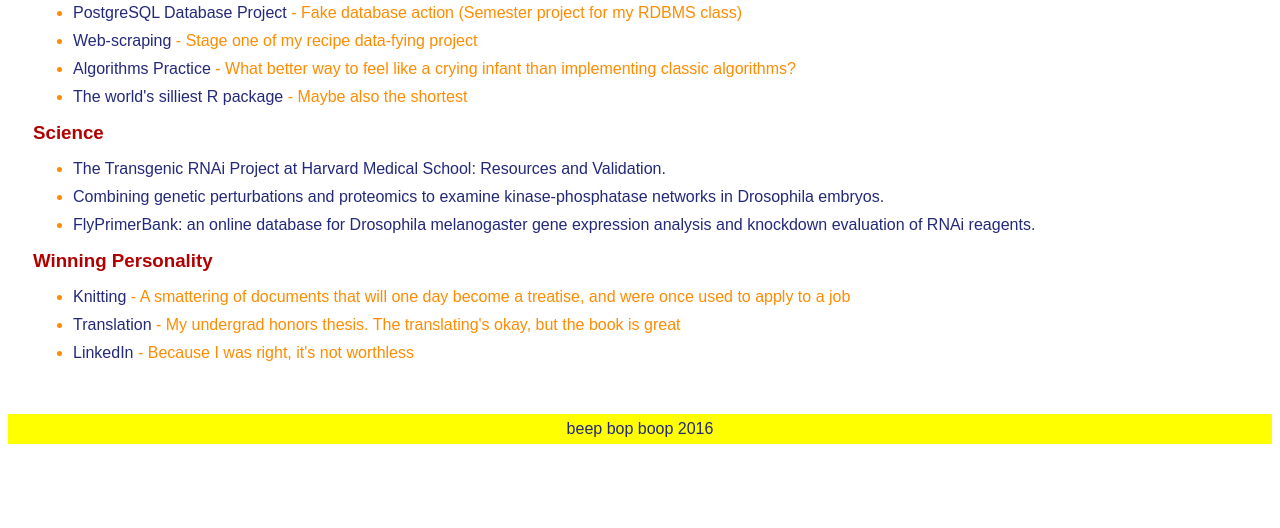
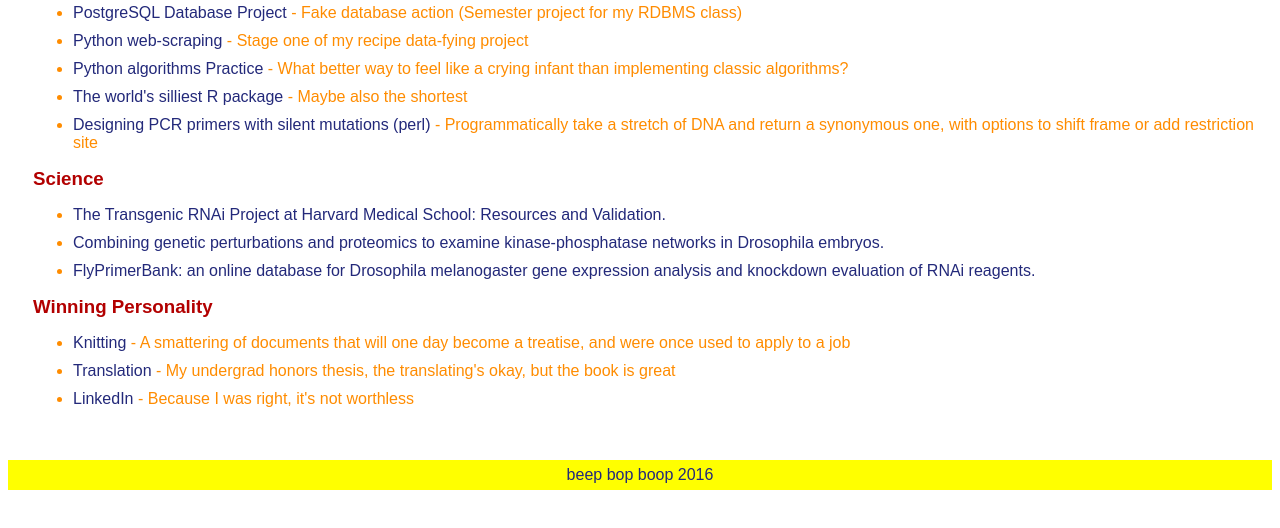
Before and after one commit to mfoos/mfoos.github.io, a plain HTML site: page portfolio.html in a window 1280 px wide. Shown: the part 342-870 px from the top of the page. Drawn offline with Linux system fonts and the light colour scheme.

Commit message:
added info to html

```diff
--- a/portfolio.html
+++ b/portfolio.html
@@ -38,9 +38,10 @@
 						<h3>Code</h3>
 							<ul>
 								<li><a href="https://github.com/mfoos/DoingDataScience/tree/master/DatabaseClass">PostgreSQL Database Project</a> - Fake database action (Semester project for my RDBMS class)</li>
-								<li><a href="https://github.com/mfoos/recipeProject">Web-scraping</a> - Stage one of my recipe data-fying project</li>
-								<li><a href="https://github.com/mfoos/CodeYrHomework">Algorithms Practice</a> - What better way to feel like a crying infant than implementing classic algorithms?</li>
+								<li><a href="https://github.com/mfoos/recipeProject">Python web-scraping</a> - Stage one of my recipe data-fying project</li>
+								<li><a href="https://github.com/mfoos/CodeYrHomework">Python algorithms Practice</a> - What better way to feel like a crying infant than implementing classic algorithms?</li>
 								<li><a href="https://github.com/mfoos/maRge">The world's silliest R package</a> - Maybe also the shortest</li>
+								<li><a href="https://github.com/mfoos/NPLab_Projects/blob/master/silentMutant.pl">Designing PCR primers with silent mutations (perl)</a> - Programmatically take a stretch of DNA and return a synonymous one, with options to shift frame or add restriction site</li>
 							</ul>
 
 						<h3>Science</h3>
@@ -53,7 +54,7 @@
 						<h3>Winning Personality</h3>
 							<ul>
 								<li><a href="https://github.com/mfoos/knitting">Knitting</a> - A smattering of documents that will one day become a treatise, and were once used to apply to a job</li>
-								<li><a href="http://wesscholar.wesleyan.edu/etd_hon_theses/189">Translation</a> - My undergrad honors thesis. The translating's okay, but the book is great</li>
+								<li><a href="http://wesscholar.wesleyan.edu/etd_hon_theses/189">Translation</a> - My undergrad honors thesis, the translating's okay, but the book is great</li>
 								<li><a href="https://www.linkedin.com/in/marianna-foos-8352597">LinkedIn</a> - Because I was right, it's not worthless</li>
 							</ul>
 					</div>
```
Also changed, not shown: index.html (+2 -2 lines).
